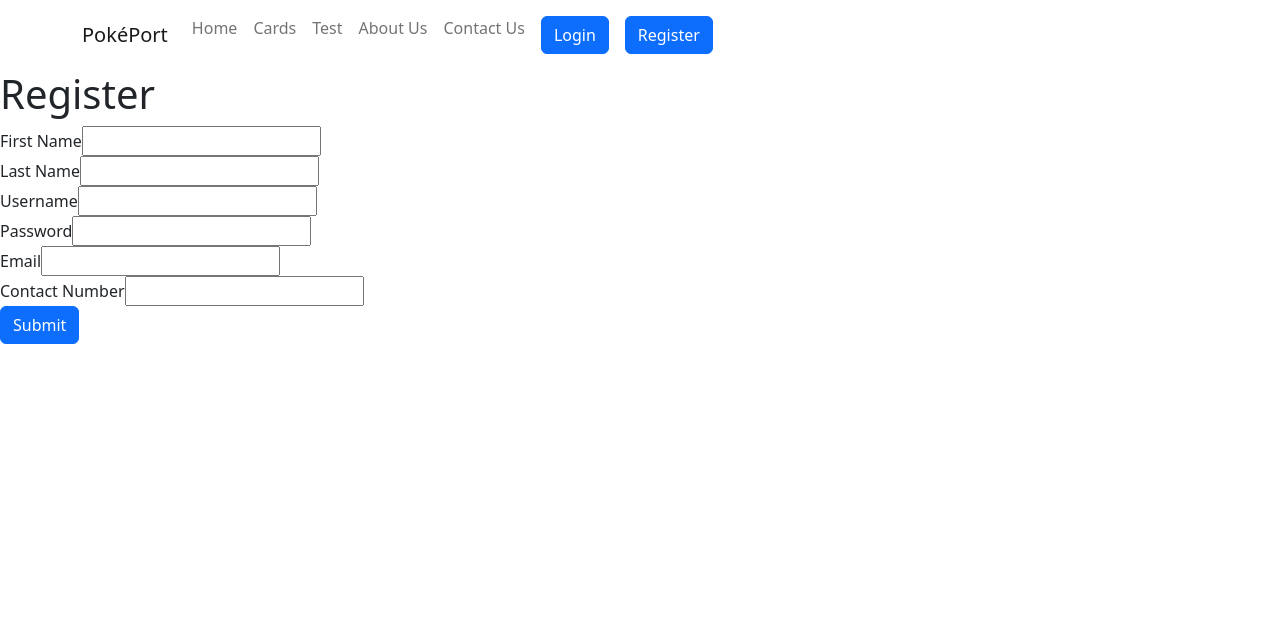
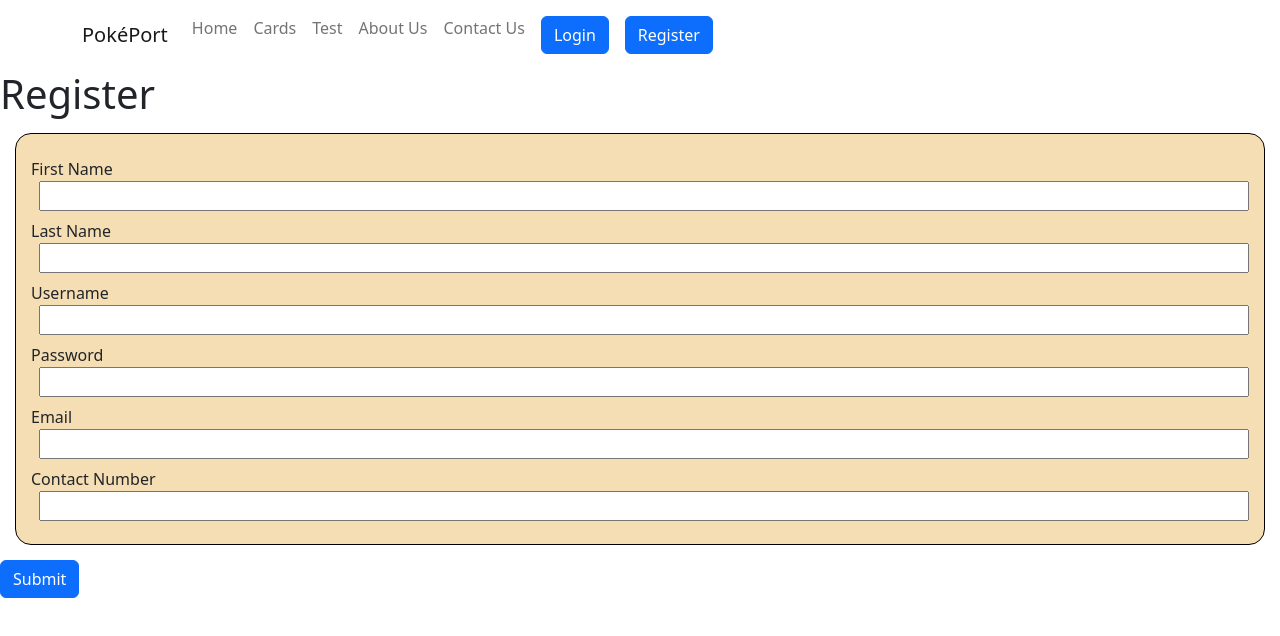
Before and after one commit to shiv-iyer/Project-3-FrontEnd, a React (Create React App) app: page /register in a window 1280 px wide. Shown: the top 636 px of the page. Built offline with nearby package versions, Linux system fonts and the light colour scheme.

Commit message:
really bad styling to start

```diff
--- a/src/assets/styles/pagestyles.css
+++ b/src/assets/styles/pagestyles.css
@@ -16,3 +16,16 @@
     margin-bottom: 10px;
     padding: 5px;
 }
+
+.form-group {
+    background-color: wheat;
+    border: 1px solid black;
+    padding: 15px;
+    margin: 15px;
+    border-radius: 1rem;
+}
+
+.form-item {
+    display: flex;
+    flex-direction: column;
+}
--- a/src/pages/Register.js
+++ b/src/pages/Register.js
@@ -44,58 +44,64 @@ export default function Register () {
         <React.Fragment>
             <h1>Register</h1>
             <div className="form-group">
-                <div>
+                <div className="form-item my-2">
                     <label>First Name</label>
                     <input
                         type="text"
                         name="first_name"
                         value={formState.first_name}
                         onChange={updateFormField}
+                        className="ms-2"
                         />
                 </div>
-                <div>
+                <div className="form-item my-2">
                     <label>Last Name</label>
                     <input
                     type="text"
                     name="last_name"
                     value={formState.last_name}
                     onChange={updateFormField}
+                    className="ms-2"
                     />
                 </div>
-                <div>
+                <div className="form-item my-2">
                     <label>Username</label>
                     <input
                         type="text"
                         name="username"
                         value={formState.username}
                         onChange={updateFormField}
+                        className="ms-2"
                         />
                 </div>
-                <div>
+                <div className="form-item my-2">
                     <label>Password</label>
                     <input
                         type="password"
                         name="password"
                         value={formState.password}
                         onChange={updateFormField}
+                        className="ms-2"
                         />
                 </div>
-                <div>
+                <div className="form-item my-2">
                     <label>Email</label>
                     <input
                         type="text"
                         name="email"
                         value={formState.email}
                         onChange={updateFormField}
+                        className="ms-2"
                         />
                 </div>
-                <div>
+                <div className="form-item my-2">
                     <label>Contact Number</label>
                     <input
                         type="text"
                         name="contact_number"
                         value={formState.contact_number}
                         onChange={updateFormField}
+                        className="ms-2"
                         />
                 </div>
             </div>
```
